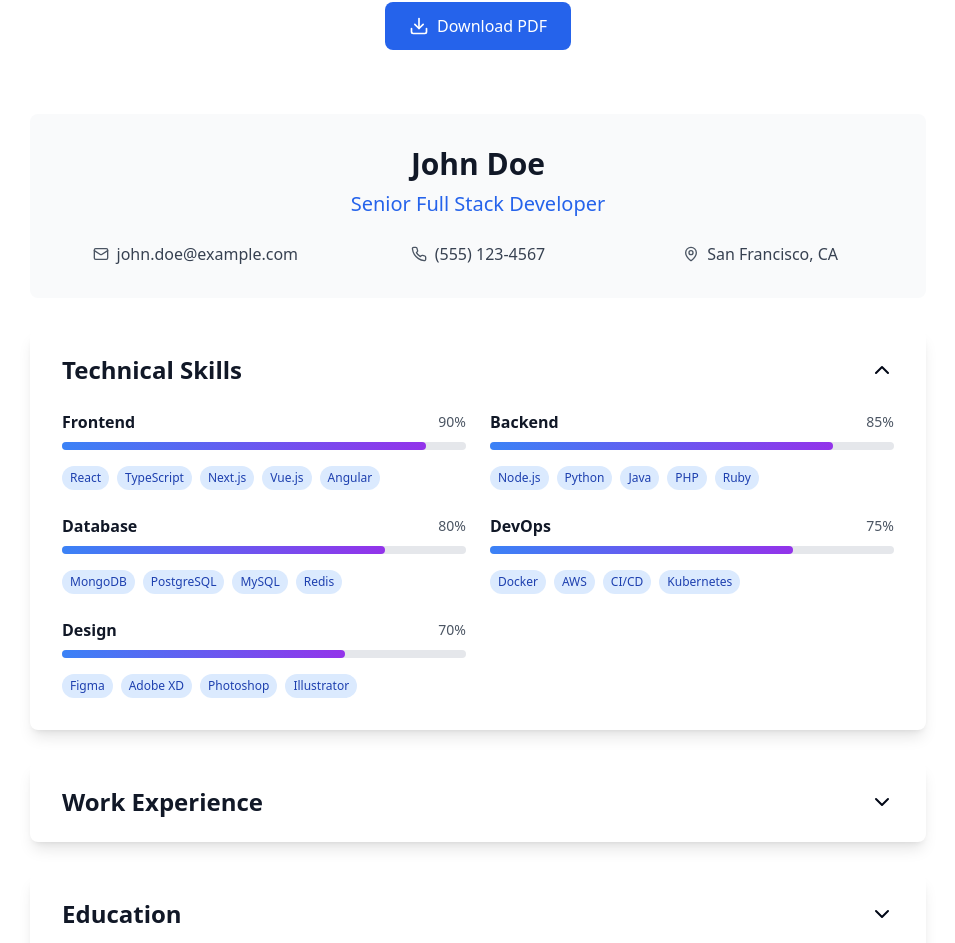
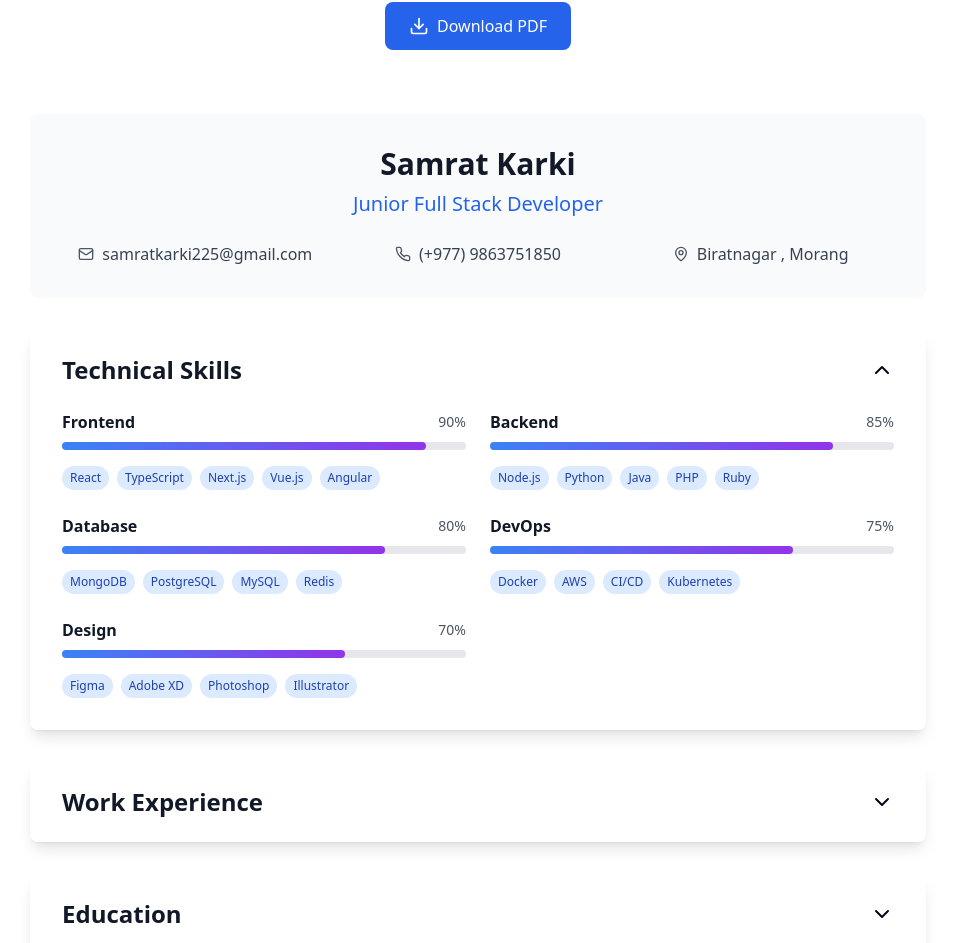
Before and after one commit to ksamrat224/Portfolio-3.0, a React (Vite) app: page / in a window 1280 px wide. Shown: the part 3698-4641 px from the top of the page, without its empty margins (162-1117 px from the left). Built offline with nearby package versions, Linux system fonts and the light colour scheme.

Commit message:
resume section chnages

```diff
--- a/src/components/Resume.tsx
+++ b/src/components/Resume.tsx
@@ -127,21 +127,21 @@ const Resume = () => {
               className="bg-gray-50 rounded-lg p-8 mb-8"
             >
               <div className="text-center mb-6">
-                <h3 className="text-3xl font-bold text-gray-900 mb-2">John Doe</h3>
-                <p className="text-xl text-blue-600 mb-4">Senior Full Stack Developer</p>
+                <h3 className="text-3xl font-bold text-gray-900 mb-2">Samrat Karki</h3>
+                <p className="text-xl text-blue-600 mb-4">Junior Full Stack Developer</p>
               </div>
               <div className="grid md:grid-cols-3 gap-4 text-center">
                 <div className="flex items-center justify-center space-x-2">
                   <Mail size={16} className="text-gray-600" />
-                  <span className="text-gray-700">john.doe@example.com</span>
+                  <span className="text-gray-700">samratkarki225@gmail.com</span>
                 </div>
                 <div className="flex items-center justify-center space-x-2">
                   <Phone size={16} className="text-gray-600" />
-                  <span className="text-gray-700">(555) 123-4567</span>
+                  <span className="text-gray-700">(+977) 9863751850</span>
                 </div>
                 <div className="flex items-center justify-center space-x-2">
                   <MapPin size={16} className="text-gray-600" />
-                  <span className="text-gray-700">San Francisco, CA</span>
+                  <span className="text-gray-700">Biratnagar , Morang</span>
                 </div>
               </div>
             </motion.div>
```
